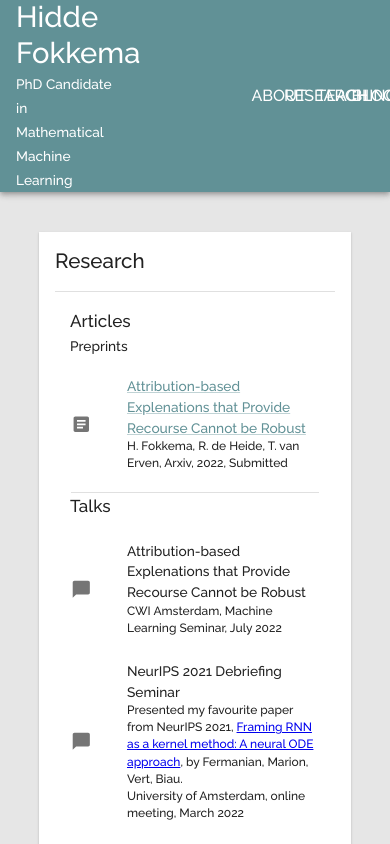
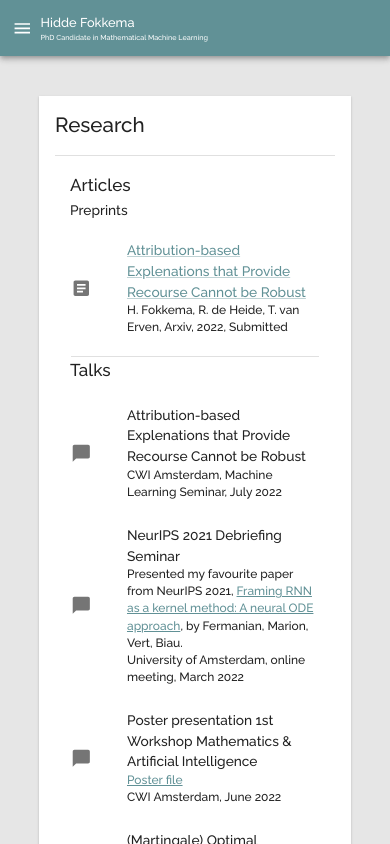
Before and after one commit to HiddeFok/personal-website-react, a React (Create React App) app: page /research in a window 390 px wide. Shown: the top 844 px of the page. Built offline with nearby package versions, Linux system fonts and the light colour scheme.

Commit message:
changed link color and menu bar in mobile should be responsive now

```diff
--- a/src/App.css
+++ b/src/App.css
@@ -1,5 +1,9 @@
 html, body {
   height: 100%
+}
+
+a {
+  color: #619196
 }
 
 /* body {
--- a/src/components/navbar.tsx
+++ b/src/components/navbar.tsx
@@ -1,17 +1,45 @@
-import React from 'react'
+import React, { useState, useEffect } from 'react'
 
 import AppBar from '@mui/material/AppBar'
 import Toolbar from '@mui/material/Toolbar'
 import Typography from '@mui/material/Typography'
 import Grid from '@mui/material/Grid'
 import Button from '@mui/material/Button'
+import IconButton from '@mui/material/IconButton'
+import Drawer from '@mui/material/Drawer'
+
+import MenuIcon from '@mui/icons-material/Menu';
 
 import { useTheme } from '@mui/material'
 
+
 const Navbar: React.FC = () => {
+  const [state, setState] = useState({
+    mobileView: false,
+    drawerOpen: false,
+  });
+
+  const { mobileView, drawerOpen } = state;
+
+  useEffect(() => {
+    const setResponsiveness = () => {
+      return window.innerWidth < 900
+        ? setState((prevState) => ({ ...prevState, mobileView: true}))
+        : setState((prevState) => ({ ...prevState, mobileView: false}))
+    };
+
+    setResponsiveness();
+    window.addEventListener("resize", () => setResponsiveness());
+
+    return () => {
+      window.removeEventListener("resize", () => setResponsiveness());
+    }
+  }, [])
+
   const theme = useTheme();
+
+  const displayDesktop = () => {
     return (
-  <AppBar position="static" sx={{backgroundColor: theme.palette.primary.main}}>
       <Toolbar>
         <Grid
           container
@@ -41,8 +69,65 @@ const Navbar: React.FC = () => {
           </Grid>
         </Grid>
       </Toolbar>
+    );
+  };
+
+  const displayMobile = () => {
+    const handleDrawerOpen = () =>
+      setState((prevState) => ({ ...prevState, drawerOpen: true}));
+    const handleDrawerClose = () =>
+      setState((prevState) => ({ ...prevState, drawerOpen: false}));
+
+
+    return (
+      <Toolbar>
+        <IconButton
+          {...{
+            edge: "start",
+            color: "inherit",
+            "aria-label": "menu",
+            "aria-haspopup": "true",
+            onClick: handleDrawerOpen,
+          }}
+        >
+          <MenuIcon/>
+        </IconButton>
+        <Drawer
+          {...{
+            anchor: "left",
+            open: drawerOpen,
+            onClose: handleDrawerClose,
+          }}>
+            <div style={{padding: "30px 20px 0px 20px"}}>
+              <Button color="inherit" href="/" sx={{fontSize:"1rem"}}>About</Button>
+            </div>
+            <div style={{padding: "0px 20px"}}>
+              <Button color="inherit" href="/research" sx={{fontSize:"1rem"}}>Research</Button>
+            </div>
+            <div style={{padding: "0px 20px"}}>
+              <Button color="inherit" href="/teaching" sx={{fontSize:"1rem"}}>Teaching</Button>
+            </div>
+             <div style={{padding: "0px 20px 30px 20px"}}>
+              <Button color="inherit" href="/blog" sx={{fontSize:"1rem"}}>Blog</Button>
+            </div>
+        </Drawer>
+        <div>
+          <Typography variant="h6" color='inherit' align='left' display="block" sx={{fontSize: "0.8rem"}}>
+            Hidde Fokkema
+          </Typography>
+          <Typography variant='body2' color="inherit" align='left' display="block" sx={{fontSize: "0.45rem"}}>
+            PhD Candidate in Mathematical Machine Learning
+          </Typography>
+        </div>
+     </Toolbar>
+    );
+  };
+
+  return (
+  <AppBar position="static" sx={{backgroundColor: theme.palette.primary.main}}>
+    {mobileView ? displayMobile() : displayDesktop()}
   </AppBar>
-  )
-}
+  );
+};
 
 export default Navbar;
--- a/src/data/talks.tsx
+++ b/src/data/talks.tsx
@@ -25,6 +25,12 @@ export const listTalks: Talk[] = [
   },
   {
     title: 'Poster presentation 1st Workshop Mathematics & Artificial Intelligence',
+    additional:
+    <div>
+      <a href="Impossibility_poster.pdf" download>
+        Poster file
+      </a>
+    </div>,
     location: 'CWI Amsterdam',
     date: 'June 2022'
   },
--- a/src/theme.ts
+++ b/src/theme.ts
@@ -49,7 +49,7 @@ const theme = createTheme({
   },
   props: {
     AppBar: {
-      color: 'warning',
+      color: 'primary',
     },
   },
 })
```
Also changed, not shown: 1 other file (tests, documents, lock files or other folders). Lines whose indentation alone changed are shown as unchanged.
